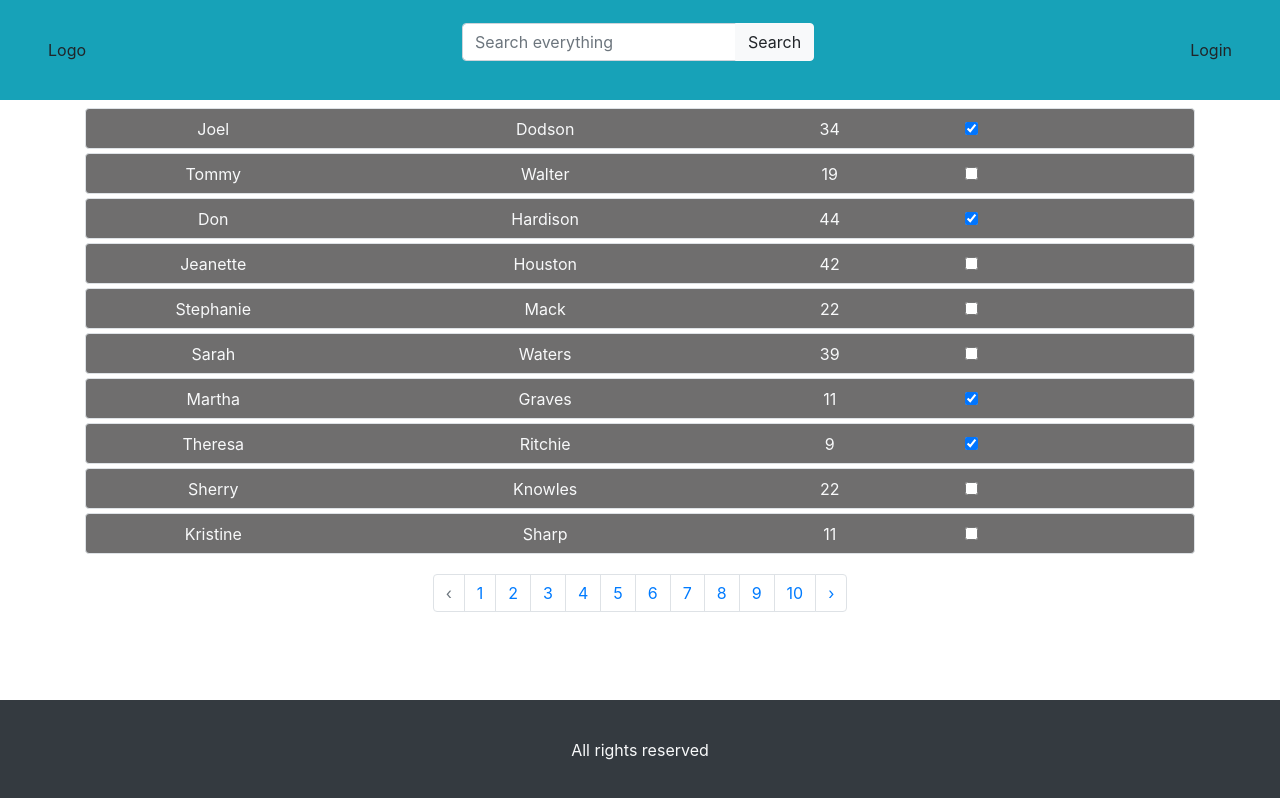
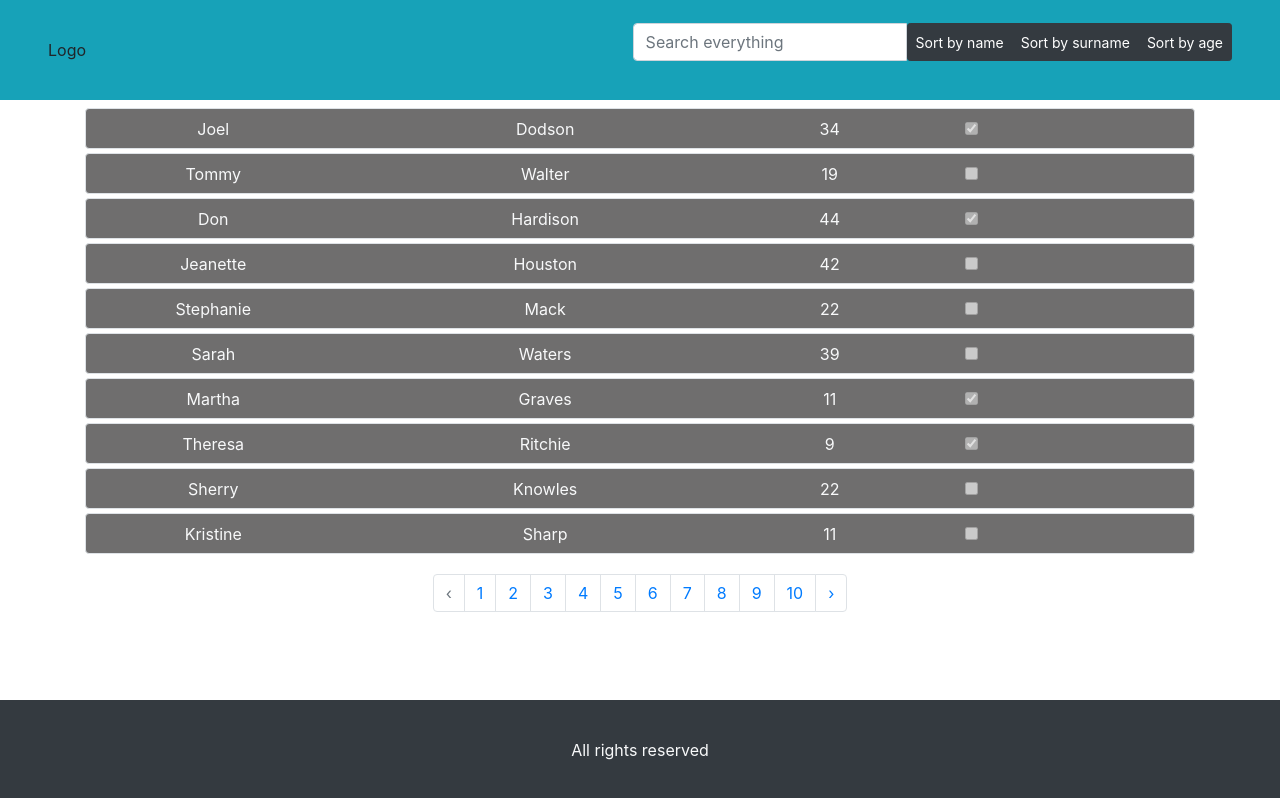
Before and after one commit to AlexBezborodov/material_list, a React (Create React App) app: page / in a window 1280 px wide. Built offline with nearby package versions, Linux system fonts and the light colour scheme.

Commit message:
#Create user list: 2# Created edit function

```diff
--- a/src/App.css
+++ b/src/App.css
@@ -24,3 +24,8 @@
 .wrapper {
   min-height: calc(100vh - 208px)
 }
+.edit-item-wrapper {
+  width: 50%;
+  margin: 150px auto ;
+
+}
--- a/src/App.js
+++ b/src/App.js
@@ -1,15 +1,15 @@
-import React, { useState } from 'react';
+import React, { useState } from "react";
 import Table from "./Components/Table/Table";
 import Header from "./Components/Header/Header";
 import Footer from "./Components/Footer/Footer";
-import Paginate from './Components/Pagination/Paginate'
-import { Container } from 'react-bootstrap';
+import Paginate from "./Components/Pagination/Paginate";
+import { Container } from "react-bootstrap";
+// import EditModal from "./Components/Modal/Modal";
+import EditField from "./Components/EditField/EditField";
+
 import data from "../src/Components/Json-files/users.json";
-
 import "./App.css";
 import "bootstrap/dist/css/bootstrap.min.css";
-
-
 
 function App() {
   const [users, setUsers] = useState(data.users);
@@ -17,13 +17,16 @@ function App() {
   const [itemsPerPage] = useState(10);
   const [disabledPrev, setDisabledPrev] = useState(true);
   const [disabledNext, setDisabledNext] = useState(false);
-
-
+  // const [modalStatus, setModalStatus] = useState(false);
+  const [editStatus, setEditStatus] = useState(false);
+  const [editItem, setEditItem] = useState();
+  const [index, setIndex] = useState(null);
 
   //Current page
   const lastItem = activePage * itemsPerPage;
   const firstItem = lastItem - itemsPerPage;
-  const currentPage = users.slice(firstItem, lastItem)
+  const currentPage = users.slice(firstItem, lastItem);
+
 
   //Change page
   const clickedPage = (pageNumber) => {
@@ -34,13 +37,12 @@ function App() {
       setDisabledPrev(false);
     }
 
-
     if (pageNumber === itemsPerPage) {
       setDisabledNext(true);
-    }else {
+    } else {
       setDisabledNext(false);
     }
-  }
+  };
 
   const delItem = (id) => {
     let newUserList = users;
@@ -53,18 +55,67 @@ function App() {
   };
 
   const prevPage = () => {
-    setActivePage(activePage - 1 );
+    setActivePage(activePage - 1);
+  };
+
+  const nextPage = () => {
+    setActivePage(activePage + 1);
+  };
+  const savedItem = ( idx, id, name, surname, age, bool, showEdit = false) => {
+    const editedItem = {
+      id,
+      name,
+      surname,
+      age,
+      bool
     }
+    let newUserList = users;
+     newUserList[idx]= editedItem;
+      setUsers(
+      newUserList.map((user) => {
+        return user;
+      })
+    );
 
-  const nextPage  = () => {
-    setActivePage(activePage + 1);
-  }
+    console.log('users', users);
+    setEditStatus(showEdit);
+  };
+
+  // const modalShow = (status, id) => {
+  //   setModalStatus(status);
+  //   setEditItem(users[id - 1]);
+  // };
+  const editShow = (status, id) => {
+
+    setIndex(id - 1);
+    setEditStatus(status);
+    setEditItem(users[id - 1]);
+
+  };
+  const editCancel = (status) => {
+    setEditStatus(status);
+  };
 
   return (
     <div className="App">
       <Header />
-      <Container className="wrapper" >
-        <Table data={currentPage}  delItem={delItem}/>
+      <Container className="wrapper">
+        {editStatus ? (
+          <EditField
+            editStatus={editStatus}
+            editCancel={editCancel}
+            item={editItem}
+            idx={index}
+            savedItem={savedItem}
+          />
+        ) : (
+          <div>
+            <Table
+              data={currentPage}
+              delItem={delItem}
+              //  modalShow={modalShow}
+              editShow={editShow}
+            />
             <Paginate
               data={users}
               itemsPerPage={itemsPerPage}
@@ -75,7 +126,13 @@ function App() {
               disabledPrev={disabledPrev}
               disabledNext={disabledNext}
             />
-
+            {/* <EditModal
+              show={modalStatus}
+              onHide={() => modalShow(false)}
+              item={editItem}
+            /> */}
+          </div>
+        )}
       </Container>
       <Footer />
     </div>
--- /dev/null
+++ b/src/Components/EditField/EditField.js
@@ -0,0 +1,82 @@
+import React, { useState } from "react";
+import { Form, Col, Row, Button } from "react-bootstrap";
+const EditField = ({ item, editCancel, savedItem, idx }) => {
+  const [name, setName] = useState(item.name);
+  const [surname, setSurname] = useState(item.surname);
+  const [age, setAge] = useState(item.age);
+  const [bool, setBool] = useState(item.bool);
+  let ageArr = [];
+  const ageList = () => {
+    for (let i = 0; i <= 100; i++) {
+      ageArr.push(i);
+    }
+  };
+  ageList();
+  return (
+
+    <div className="edit-item-wrapper border rounded py-1 px-1 my-2 bg-dark">
+        <h2 className="text-center text-secondary">Edited field N { idx +1 }</h2>
+      <Form >
+        <Row className="my-2 mx-2">
+          <Col  className='d-flex justify-content-center'>
+            <Form.Control
+              value={name}
+              onChange={(e) => {
+                setName(e.target.value);
+              }}
+            />
+          </Col>
+
+        </Row>
+        <Row className="my-2 mx-2">
+            <Col className='d-flex justify-content-center'>
+                <Form.Control
+                value={surname}
+                onChange={(e) => setSurname(e.target.value)}
+                />
+            </Col>
+        </Row>
+        <Row className="my-2 mx-2">
+          <Col  sm={9} md={6} lg={3} className='d-flex justify-content-center'>
+            <Form.Control
+              as="select"
+              value={age}
+              onChange={(e) => setAge(e.target.value)}
+            >
+              {ageArr.map((number) => (
+                <option key={number}>{number}</option>
+              ))}
+            </Form.Control>
+          </Col>
+          <Col className='d-flex align-items-center '>
+                <input
+                type="checkbox"
+                checked={bool}
+                onChange={() => setBool(!bool)}
+                />
+            </Col>
+          </Row>
+          <Row className="my-2 mx-2">
+          <Col  className='d-flex justify-content-center '>
+            <Button className="m-1"
+            size="sm"
+            variant="primary"
+            onClick={() => savedItem(idx, item.id, name, surname, age, bool, false)}
+            >
+              Save
+            </Button>
+            <Button
+              className="m-1"
+              size="sm"
+              variant="outline-danger"
+              onClick={() => editCancel(false)}
+            >
+              Cancel
+            </Button>
+          </Col>
+        </Row>
+      </Form>
+    </div>
+  );
+};
+export default EditField;
--- a/src/Components/Header/Header.js
+++ b/src/Components/Header/Header.js
@@ -6,7 +6,7 @@ function Header() {
         <div className="header d-flex justify-content-between px-5 mb-2 align-items-center bg-info">
             <div>Logo</div>
             <SearchPanel />
-            <div>Login</div>
+
         </div>
     )
 }
--- /dev/null
+++ b/src/Components/Modal/Modal.js
@@ -0,0 +1,33 @@
+import React from 'react';
+import { Modal, Button } from 'react-bootstrap';
+
+
+function editModal(props) {
+
+
+
+    return (
+      <Modal
+        {...props}
+        size="lg"
+        aria-labelledby="contained-modal-title-vcenter"
+        centered
+      >
+        <Modal.Header closeButton>
+          <Modal.Title id="contained-modal-title-vcenter">
+           Position
+          </Modal.Title>
+        </Modal.Header>
+        <Modal.Body>
+            <div>
+                modal
+            </div>
+        </Modal.Body>
+        <Modal.Footer>
+          <Button onClick={props.onHide}>Close</Button>
+        </Modal.Footer>
+      </Modal>
+    );
+  }
+
+  export default editModal;
--- a/src/Components/SearchPanel/SearchPanel.js
+++ b/src/Components/SearchPanel/SearchPanel.js
@@ -1,22 +1,25 @@
-import React from 'react';
-import { FormControl, InputGroup, Button } from 'react-bootstrap';
-
+import React from "react";
+import { FormControl, InputGroup, Button, ButtonGroup } from "react-bootstrap";
 
 const SearchPanel = () => {
+  const buttons = ["name", "surname", "age"];
   return (
-        <div>
+    <div className="d-flex">
       <InputGroup className="mb-3">
         <FormControl
           placeholder="Search everything"
           aria-label="Recipient's username"
           aria-describedby="basic-addon2"
         />
-                <InputGroup.Append>
-                <Button variant="light">Search</Button>
-                </InputGroup.Append>
+        <ButtonGroup aria-label="Basic example">
+          {buttons.map((btn) => (
+            <Button size="sm" key={btn} variant="dark">
+              Sort by {btn}
+            </Button>
+          ))}
+        </ButtonGroup>
       </InputGroup>
-
     </div>
-    )
+  );
 };
 export default SearchPanel;
--- a/src/Components/Table/Table.js
+++ b/src/Components/Table/Table.js
@@ -1,18 +1,9 @@
-import React, { useState } from "react";
+import React from "react";
 import { Col, Row, Button } from "react-bootstrap";
 
-function Table({ data, delItem }) {
 
+function Table({ data, delItem, modalShow, editShow }) {
 
-  // const delItem = (id) => {
-  //   let newUserList = userList;
-  //   newUserList.splice(id, 1);
-  //   setUserList(
-  //     newUserList.map((user) => {
-  //       return user;
-  //     })
-  //   );
-  // };
 
   const mapped = data.map((item, id) => (
     <div key={id} className="border my-1 rounded item">
@@ -39,13 +30,18 @@ function Table({ data, delItem }) {
           md={1}
           className="d-flex justify-content-center align-items-center "
         >
-          <input type="checkbox" checked={item.bool} />
+          <input type="checkbox" disabled defaultChecked={item.bool}  />
         </Col>
         <Col
           md={2}
           className="d-flex justify-content-center align-items-center  rounded-end"
         >
-          <Button className="m-1 visible" size="sm" variant="warning">
+          <Button
+            className="m-1 visible" size="sm"
+            variant="warning"
+            // onClick={() => modalShow(true,item.id)}
+            onClick={() => editShow(true,item.id)}
+          >
             Edit
           </Button>
           <Button
@@ -56,15 +52,17 @@ function Table({ data, delItem }) {
           >
             Del
           </Button>
-          {/* <Button className="m-1" size="sm" variant="outline-secondary">
-            X
-          </Button> */}
+
         </Col>
       </Row>
     </div>
   ));
 
-  return <div >{mapped}</div>;
+  return <div >
+          {mapped}
+
+         </div>;
+
 }
 
 export default Table;
```
Also changed, not shown: 1 other file (tests, documents, lock files or other folders). Lines whose indentation alone changed are shown as unchanged.
